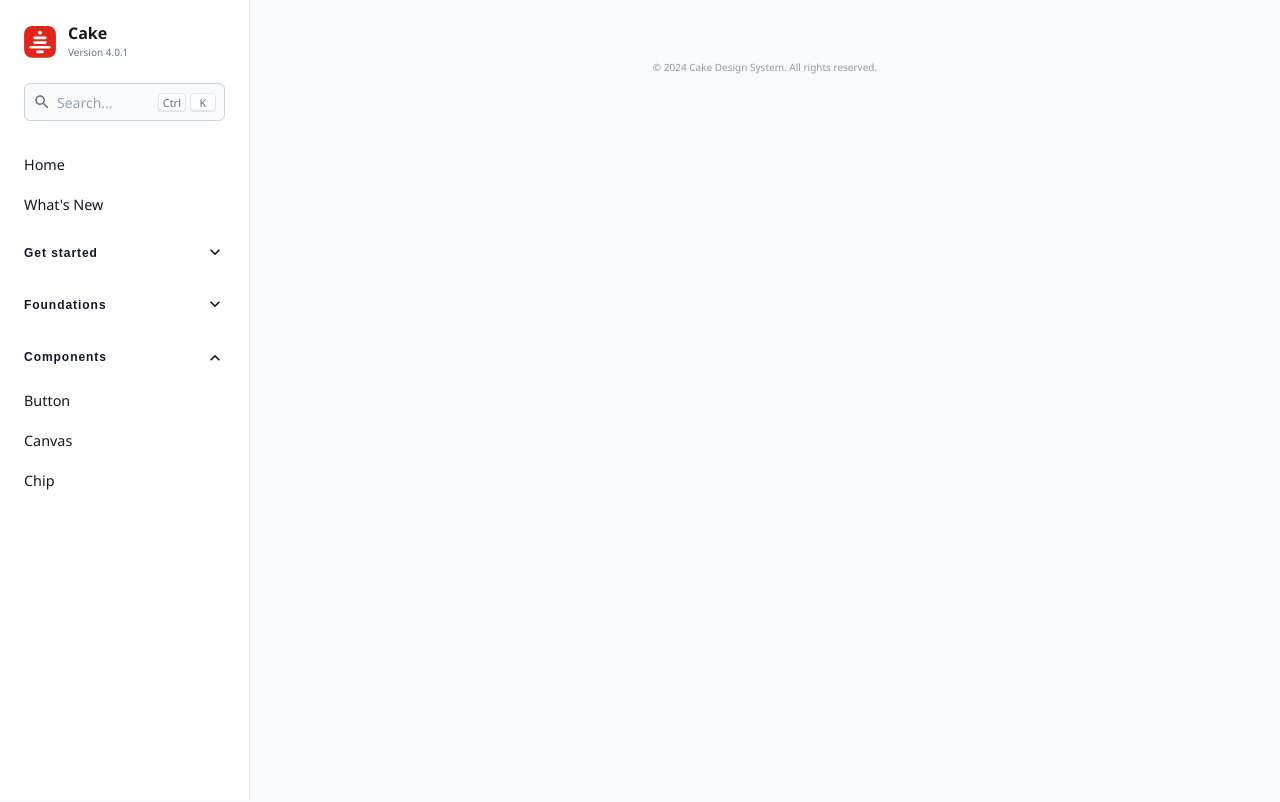
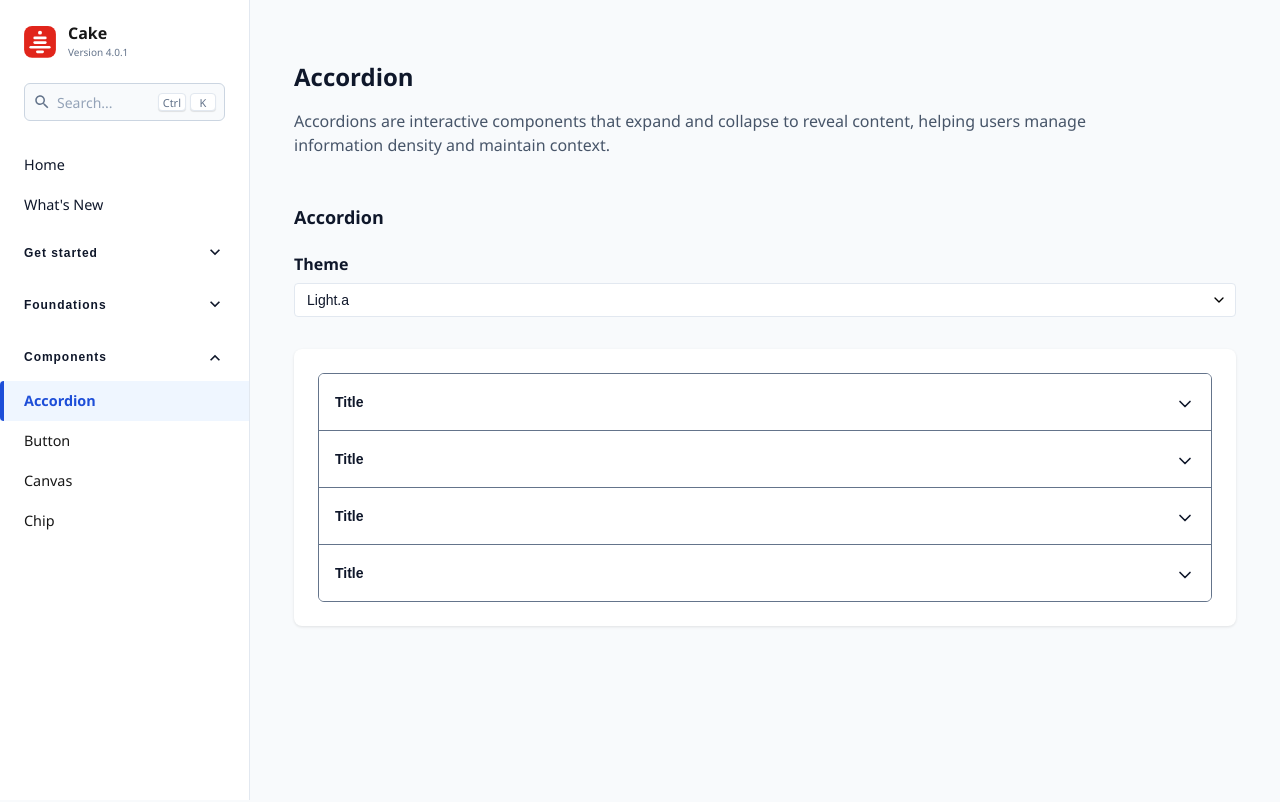
Before and after one commit to cake-admin/cakev2, a React (Create React App) app: page /components/accordion in a window 1280 px wide. Shown: the top 802 px of the page. Built offline with nearby package versions, Linux system fonts and the light colour scheme.

Commit message:
fix: Update Accordion component imports and file extensions
- Fix file extension references in imports
- Remove duplicate TypeScript version
- Ensure correct component is being used

```diff
--- a/src/data/routes.js
+++ b/src/data/routes.js
@@ -7,6 +7,7 @@ import AboutCake from '../pages/get-started/AboutCake';
 import Home from '../pages/Home';
 import ChipPage from '../pages/ChipPage';
 import ButtonPage from '../pages/ButtonPage';
+import AccordionPage from '../pages/AccordionPage.js';
 
 export const routes = [
   {
@@ -15,6 +16,13 @@ export const routes = [
     title: 'Home',
     description: 'Welcome to Cake Design System',
     category: 'guides'
+  },
+  {
+    path: '/components/accordion',
+    component: AccordionPage,
+    title: 'Accordion',
+    description: 'Expandable and collapsible content sections for organizing information',
+    category: 'components'
   },
   {
     path: '/components/button',
--- a/src/pages/AccordionPage.js
+++ b/src/pages/AccordionPage.js
@@ -1,6 +1,6 @@
 import React, { useState } from 'react';
 import styled from 'styled-components';
-import Accordion from '../components/design-system/Accordion';
+import Accordion from '../components/design-system/Accordion.js';
 
 const PageContainer = styled.div`
   padding: 24px;
```
